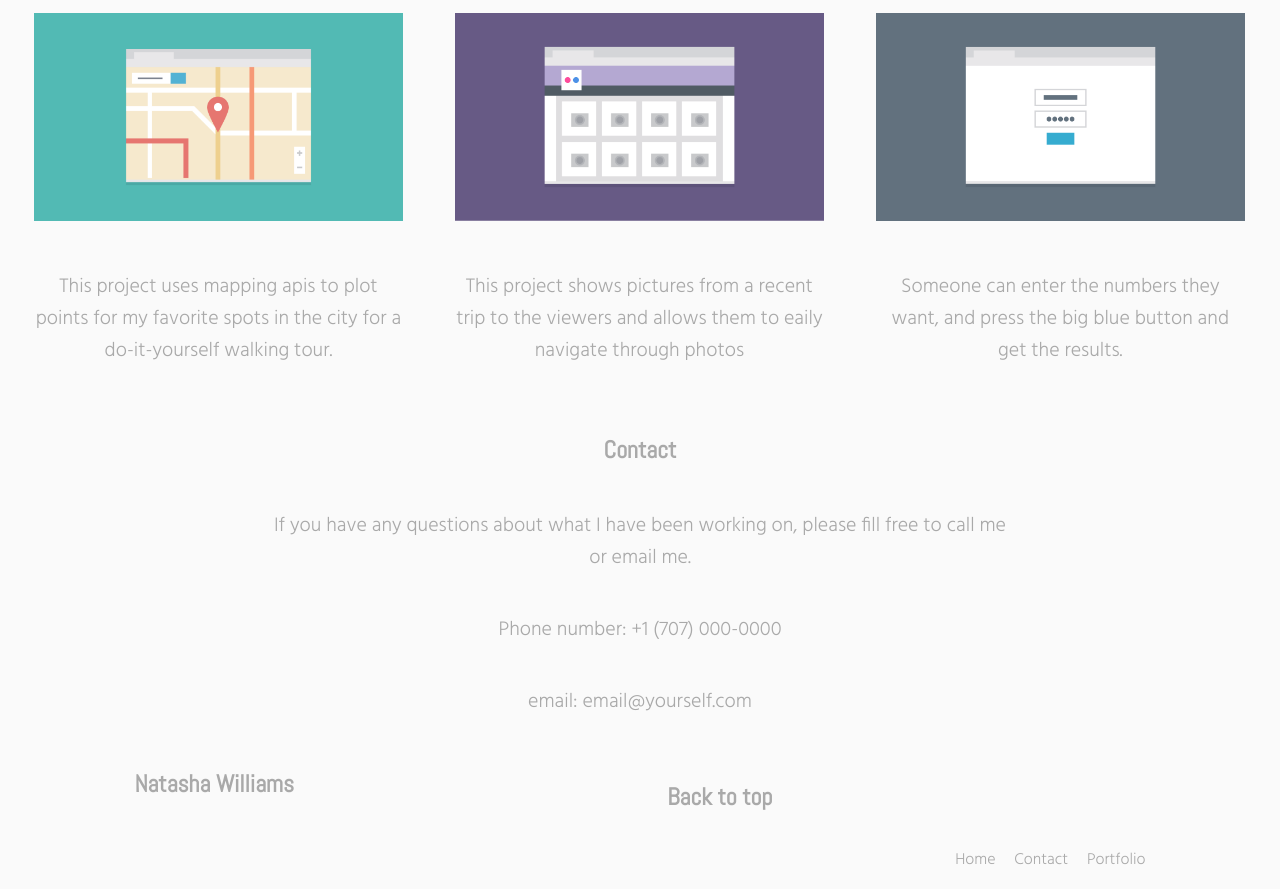
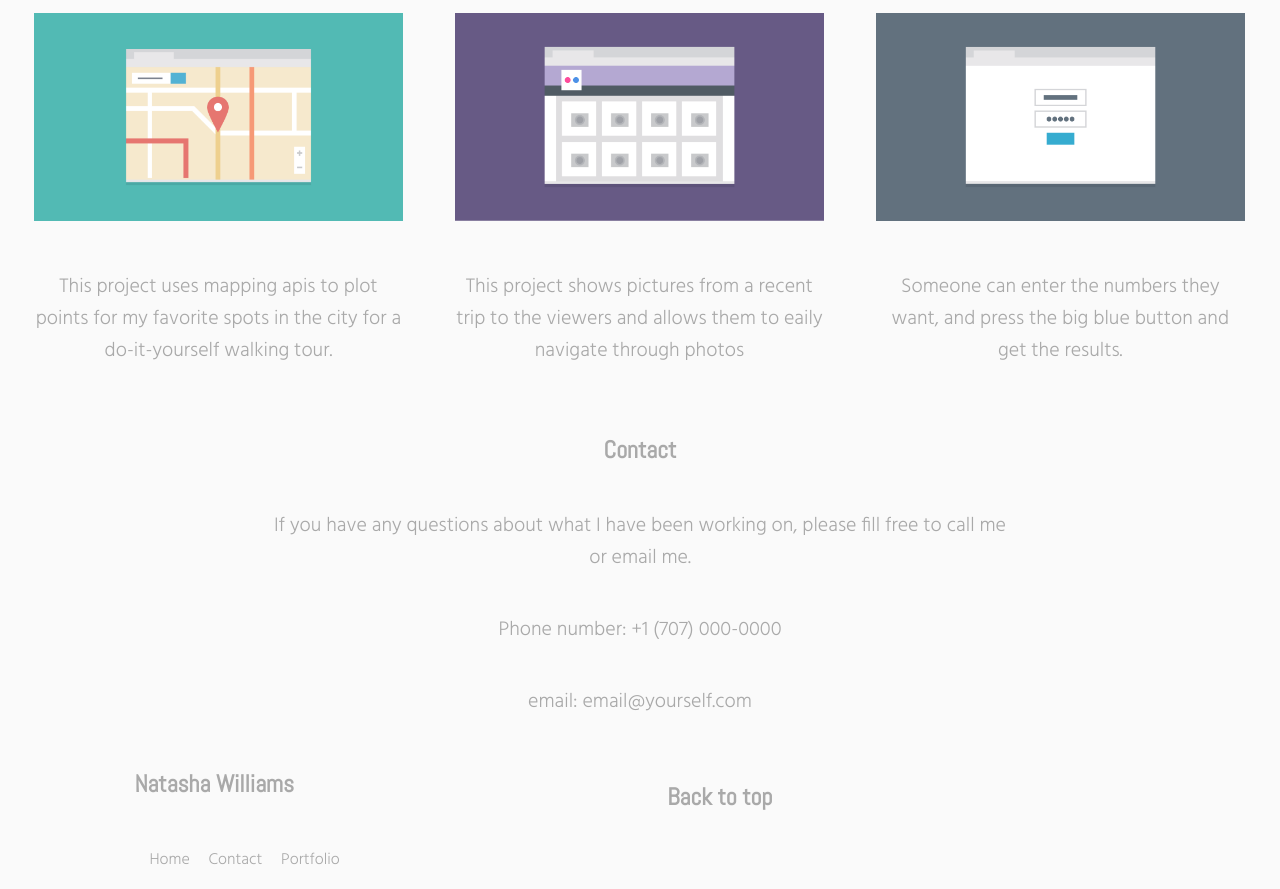
Before and after one commit to natiicodes/Techdegree-project-2, a plain HTML site: page index.html in a window 1280 px wide. Shown: the part 1083-1972 px from the top of the page. Drawn offline with Linux system fonts and the light colour scheme.

Commit message:
Update styles.css

```diff
--- a/css/styles.css
+++ b/css/styles.css
@@ -180,7 +180,7 @@ img {
         margin: 0;
     }
     footer .main-nav {
-        float: right;
+        float: left;
         padding: 0;
         margin: 0;
     }
@@ -227,10 +227,7 @@ img {
         margin: 5px auto;
     }
 
-    .main-footer,
-    .main-nav {
-        display: inline-block;
-    }
+
 
 }
 
```
